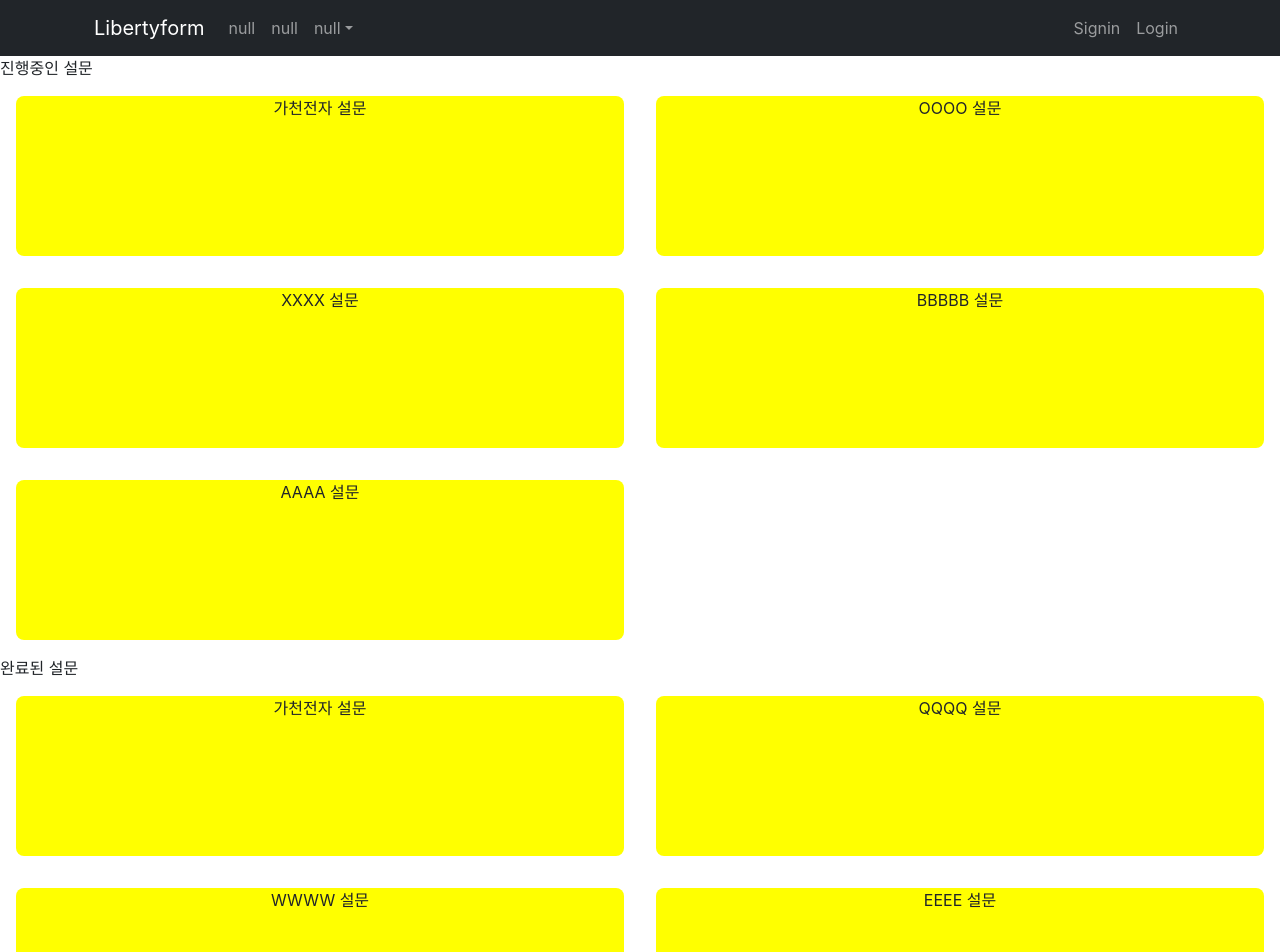
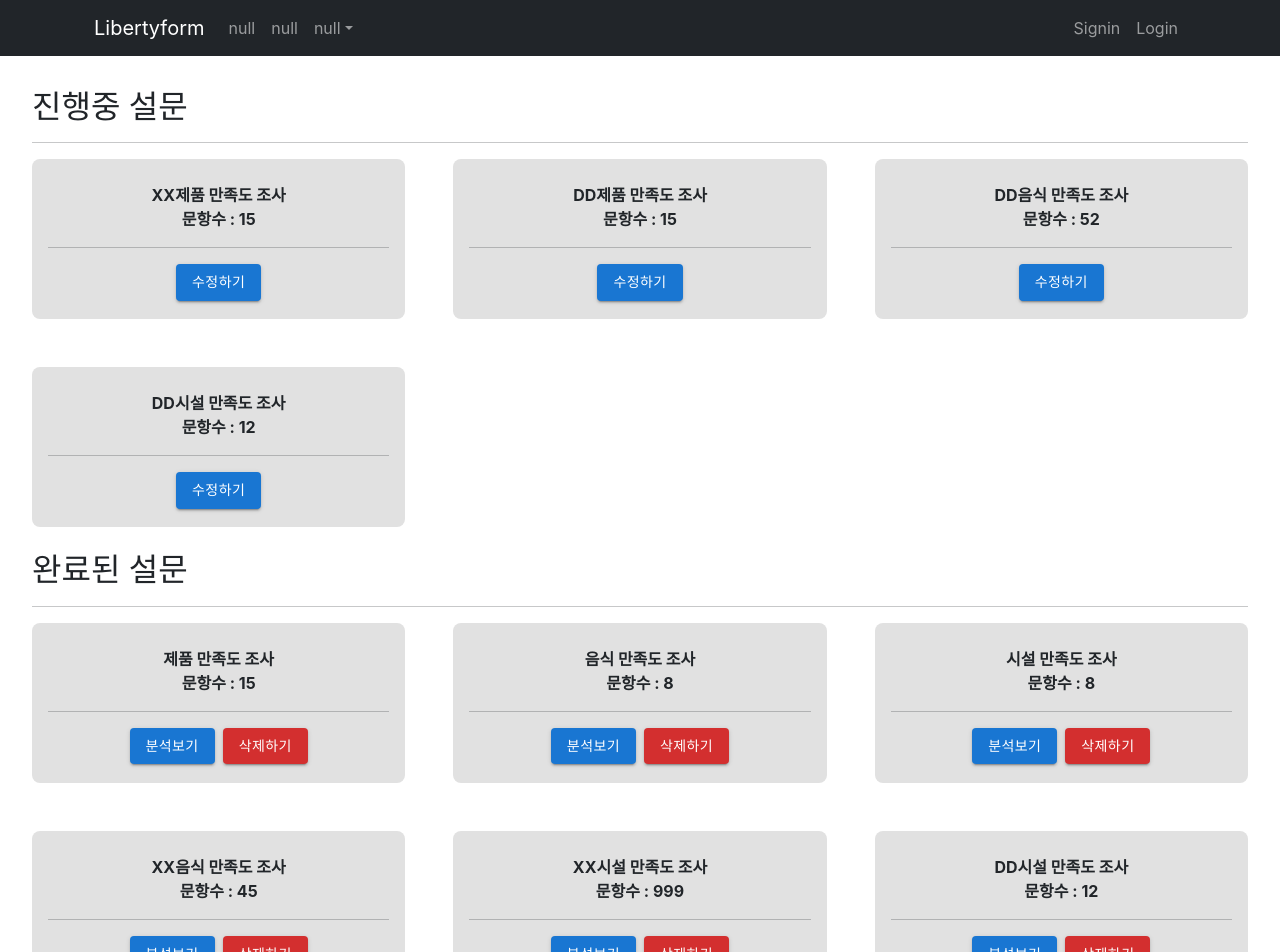
Before and after one commit to Gachon-Kakao-Enterprise-Group-7/libertyForm-WEB, a React (Create React App) app: page /dashboard in a window 1280 px wide. Shown: the top 952 px of the page. Built offline with nearby package versions, Linux system fonts and the light colour scheme.

Commit message:
TN7-147 [DESIGN] 대시보드 화면 수정

```diff
--- a/src/components/Dashboard.js
+++ b/src/components/Dashboard.js
@@ -1,7 +1,10 @@
 import React from 'react';
 import Box from '@mui/material/Box';
 import Grid from '@mui/material/Grid';
-import Paper from '@mui/material/Paper';
+import Button from '@mui/material/Button';
+
+import ProgressBar from 'react-bootstrap/ProgressBar';
+
 
 import styled from 'styled-components';
 import { useMediaQuery } from 'react-responsive' // react-responsive 에서 제공하는 useMediaQuery 사용해 반응형 구성
@@ -9,22 +12,37 @@ import { useMediaQuery } from 'react-responsive' // react-responsive 에서 제
 import { useSelector } from 'react-redux';
 
 const LeftDiv = styled.div`
-    background-color: yellow;
-    height: 100vw;
+    background-color: #e1e1e1;
+    height: 100vh;
     text-align: center;
     padding-top: 1vw;
+    padding-left: 1rem;
+    padding-right: 1rem;
 `
 const RightDiv = styled.div`
-    background-color: blue;
+    background-color: white;
     height: 100%;
+    padding: 2rem;
 `
 
 const SurveyDiv = styled.div`
-    background-color: yellow;
+    padding-top: 1.5rem;
+    padding-left: 1rem;
+    padding-right: 1rem;
+    font-weight: bold;
+    background-color: #e1e1e1;
     height: 10rem;
     text-align: center;
-    margin: 1rem;
     border-radius: 0.5rem;
+
+    &:hover
+    {
+        background-color: #2d2c2c;
+        color:white
+    }
+
+
+
 `
 
 const classes = {
@@ -38,15 +56,20 @@ const classes = {
     }
 };
 
+function AnimatedExample() {
+    return <ProgressBar animated now={45} />;
+}
 
 function Dashboard() {
-
 
     const isDesktopOrLaptop = useMediaQuery({ minDeviceWidth: 1224 }) // 데스크탑 에서 보여질 화면
     const isTabletOrMobileDevice = useMediaQuery({ maxDeviceWidth: 1224 }) // 모바일, 테블릿에서 보여질 화면
 
-    const state = useSelector(state => state)
-    console.log(state)
+    const state = useSelector(state => state.users.users[0].survey)
+
+
+    console.log()
+
 
     return (
 
@@ -56,31 +79,56 @@ function Dashboard() {
                     <Grid container spacing={0}>
                         <Grid item xs={2}>
                             <LeftDiv>
-                                <div>데스크탑 버전입니다.</div>
+                                <div>반갑습니다.</div>
+                                <hr />
+                                <ProgressBar animated now={(state.filter(survey => survey.finish === true).length / state.length) * 100} />
+                                <br />
+                                <div>전체 설문 : {state.length} </div>
+                                <div>진행중 설문 : {state.filter(survey => survey.finish === false).length}</div>
+                                <div>완료된 설문 : {state.filter(survey => survey.finish === true).length}</div>
+
                             </LeftDiv>
+                            {/* 여기까지가 왼쪽 구역입니다. */}
                         </Grid>
                         <Grid item xs={10}>
                             <RightDiv>
-                            <div style={classes.root}>
-                                <Grid container spacing={3}>
+                                <h2>진행중 설문</h2>
+                                <hr />
+                                <div>
+                                    <Grid container spacing={6}>
+                                        {state.filter(survey => survey.finish === false).map((survey, index) => {
+                                            return (
                                                 <Grid item xs={6} sm={4}>
-                                 <Paper style={classes.paper}>테스트</Paper>
+                                                    <SurveyDiv>
+                                                        <div>{survey.title}</div>
+                                                        <div>문항수 : {survey.question}</div>
+                                                        <hr />
+                                                        <Button variant="contained" color="primary">수정하기</Button>
+
+                                                    </SurveyDiv>
                                                 </Grid>
+                                            )
+                                        })}
+                                    </Grid>
+                                </div>
+                                <br />
+                                <h2>완료된 설문</h2>
+                                <hr />
+                                <div>
+                                    <Grid container spacing={4}>
+                                        {state.filter(survey => survey.finish === true).map((survey, index) => {
+                                            return (
                                                 <Grid item xs={6} sm={4}>
-                                 <Paper style={classes.paper}>테스트</Paper>
+                                                    <SurveyDiv>
+                                                        <div>{survey.title}</div>
+                                                        <div>문항수 : {survey.question}</div>
+                                                        <hr />
+                                                        <Button style={{ marginRight: '0.5rem' }} variant="contained" color="primary" >분석보기</Button>
+                                                        <Button variant="contained" color="error" >삭제하기</Button>
+                                                    </SurveyDiv>
                                                 </Grid>
-                                   <Grid item xs={6} sm={4}>
-                                 <Paper style={classes.paper}>테스트</Paper>
-                                    </Grid>
-                                   <Grid item xs={6} sm={4}>
-                                 <Paper style={classes.paper}>테스트</Paper>
-                                    </Grid>
-                                   <Grid item xs={6} sm={4}>
-                                 <Paper style={classes.paper}>테스트</Paper>
-                                    </Grid>
-                                   <Grid item xs={6} sm={4}>
-                                 <Paper style={classes.paper}>테스트</Paper>
-                                    </Grid>
+                                            )
+                                        })}
                                     </Grid>
                                 </div>
                             </RightDiv>
@@ -89,44 +137,47 @@ function Dashboard() {
                 </Box>
             }
             {isTabletOrMobileDevice &&
+                <RightDiv>
                     <Box sx={{ flexGrow: 1 }}>
-                    <span>진행중인 설문</span>
-                    <Grid container spacing={0}>
-                        <Grid item xs={6}>
-                            <SurveyDiv>가천전자 설문</SurveyDiv>
+                        <h2>진행중 설문</h2>
+                        <hr />
+                        <div></div>
+                        <Grid container spacing={6}>
+                            {state.filter(survey => survey.finish === false).map((survey, index) => {
+                                return (
+                                    <Grid item xs={6} sm={4}>
+                                        <SurveyDiv>
+                                            <div>{survey.title}</div>
+                                            <div>문항수 : {survey.question}</div>
+                                            <hr />
+                                            <Button variant="contained" color="primary">수정하기</Button>
+
+                                        </SurveyDiv>
                                     </Grid>
-                        <Grid item xs={6}>
-                            <SurveyDiv>OOOO 설문</SurveyDiv>
+                                )
+                            })}
+
                         </Grid>
-                        <Grid item xs={6}>
-                            <SurveyDiv>XXXX 설문</SurveyDiv>
+                        <br />
+                        <h2>완료된 설문</h2>
+                        <hr />
+                        <Grid container spacing={6}>
+                            {state.filter(survey => survey.finish === true).map((survey, index) => {
+                                return (
+                                    <Grid item xs={6} sm={4}>
+                                        <SurveyDiv>
+                                            <div>{survey.title}</div>
+                                            <div>문항수 : {survey.question}</div>
+                                            <hr />
+                                            <Button style={{ marginRight: '0.5rem' }} variant="contained" color="primary" >분석보기</Button>
+                                            <Button variant="contained" color="error" >삭제하기</Button>
+                                        </SurveyDiv>
                                     </Grid>
-                        <Grid item xs={6}>
-                            <SurveyDiv>BBBBB 설문</SurveyDiv>
-                        </Grid>
-                        <Grid item xs={6}>
-                            <SurveyDiv>AAAA 설문</SurveyDiv>
-                        </Grid>
-                    </Grid>
-                    <span>완료된 설문</span>
-                    <Grid container spacing={0}>
-                        <Grid item xs={6}>
-                            <SurveyDiv>가천전자 설문</SurveyDiv>
-                        </Grid>
-                        <Grid item xs={6}>
-                            <SurveyDiv>QQQQ 설문</SurveyDiv>
-                        </Grid>
-                        <Grid item xs={6}>
-                            <SurveyDiv>WWWW 설문</SurveyDiv>
-                        </Grid>
-                        <Grid item xs={6}>
-                            <SurveyDiv>EEEE 설문</SurveyDiv>
-                        </Grid>
-                        <Grid item xs={6}>
-                            <SurveyDiv>RRRR 설문</SurveyDiv>
-                        </Grid>
+                                )
+                            })}
                         </Grid>
                     </Box>
+                </RightDiv>
             }
 
 
--- a/src/reducers/user.js
+++ b/src/reducers/user.js
@@ -1,4 +1,4 @@
-const initialstate =  {
+const initialstate = {
   users: [
     {
       name: '백우진',
@@ -6,25 +6,67 @@ const initialstate =  {
       id: 'bwj0509',
       password: 'abcd1234',
       email: 'bwj59@naevr.com',
-          phone:'01050118246',
-          survey:[
+      phone: '01050118246',
+      survey: [
         {
-              surveyId:1,
-              title:'제품 만족도 조사',
-              question:15,
-              finish:false
+          surveyId: 1,
+          title: '제품 만족도 조사',
+          question: 15,
+          finish: true
         },
         {
-              surveyId:2,
-              title:'음식 만족도 조사',
-              question:8,
-              finish:false
+          surveyId: 2,
+          title: '음식 만족도 조사',
+          question: 8,
+          finish: true
         },
         {
-              surveyId:3,
-              title:'시설 만족도 조사',
-              question:8,
-              finish:true
+          surveyId: 3,
+          title: '시설 만족도 조사',
+          question: 8,
+          finish: true
+        },
+        {
+          surveyId: 4,
+          title: 'XX제품 만족도 조사',
+          question: 15,
+          finish: false
+        },
+        {
+          surveyId: 5,
+          title: 'XX음식 만족도 조사',
+          question: 45,
+          finish: true
+        },
+        {
+          surveyId: 6,
+          title: 'XX시설 만족도 조사',
+          question: 999,
+          finish: true
+        },
+        {
+          surveyId: 7,
+          title: 'DD제품 만족도 조사',
+          question: 15,
+          finish: false
+        },
+        {
+          surveyId: 8,
+          title: 'DD음식 만족도 조사',
+          question: 52,
+          finish: false
+        },
+        {
+          surveyId: 9,
+          title: 'DD시설 만족도 조사',
+          question: 12,
+          finish: true
+        },
+        {
+          surveyId: 9,
+          title: 'DD시설 만족도 조사',
+          question: 12,
+          finish: false
         }
       ]
     },
@@ -34,17 +76,17 @@ const initialstate =  {
       id: 'gildong1234',
       password: 'hong12341',
       email: 'gildong12@gamil.com',
-          phone:'01012345678'
+      phone: '01012345678'
     },
   ]
 }
 
-export default function userReducer(state = initialstate, action){
+export default function userReducer(state = initialstate, action) {
   switch (action.type) {
     case 'SIGNINUSER': // USER를 등록
       console.log('유저등록 완료!')
       const { id, password, email, name, phone } = action.data
-          return { ...state, users: [...state.users, { id: id, password: password, email: email, name:name, phone:phone }] }
+      return { ...state, users: [...state.users, { id: id, password: password, email: email, name: name, phone: phone }] }
     case 'CHECKID':
       const checkid = action.data
       //아이디 체크를 진행하는 조건식을 넣어주기
@@ -52,8 +94,8 @@ export default function userReducer(state = initialstate, action){
       return state
     case 'LOGIN':
       console.log('로그인 들어옴')
-          localStorage.setItem('id',action.data.id)
-          localStorage.setItem('password',action.data.password)
+      localStorage.setItem('id', action.data.id)
+      localStorage.setItem('password', action.data.password)
 
       return state
     case 'LOGOUT':
```
Lines whose indentation alone changed are shown as unchanged.
